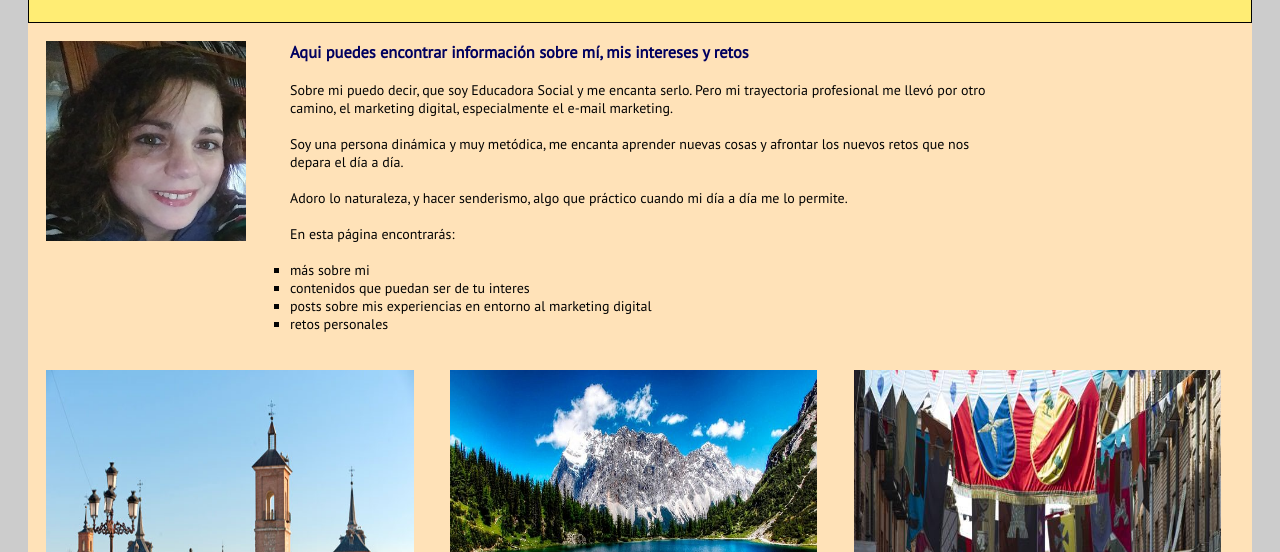
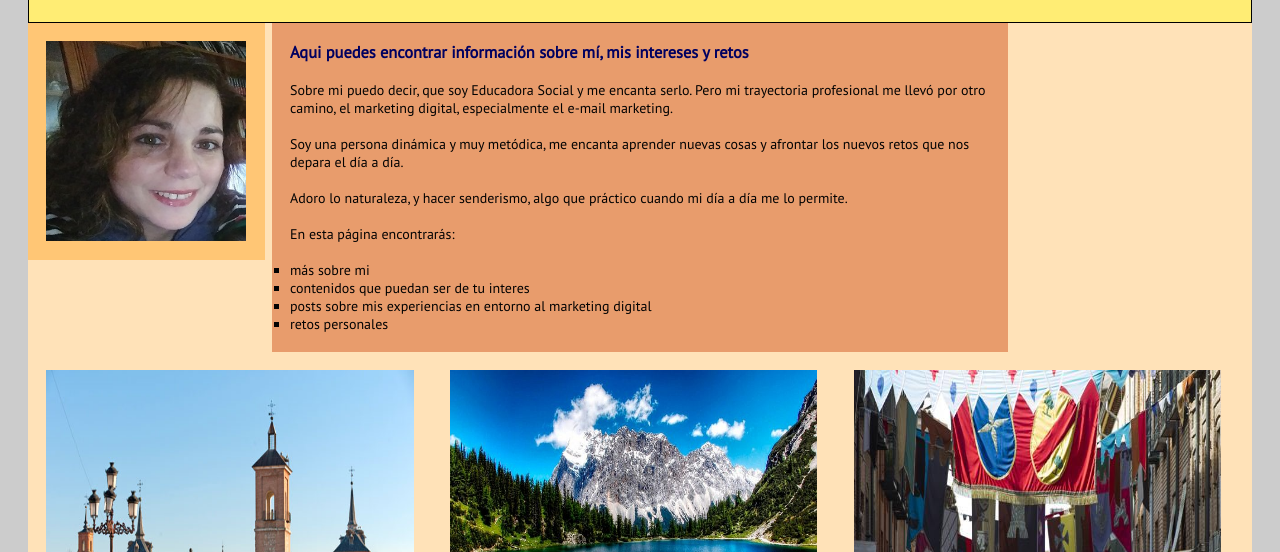
Before and after one commit to mangelesml/mangelesml.github.io, a plain HTML site: page unit_5/index.html in a window 1280 px wide. Shown: the part 653-1205 px from the top of the page. Drawn offline with Linux system fonts and the light colour scheme.

Commit message:
changes in color background

```diff
--- a/unit_5/css/style.css
+++ b/unit_5/css/style.css
@@ -30,6 +30,13 @@ header {
 
 div, section {
     background-color: #FFE2B8;
+}
+
+aside {
+    background-color: #FFC675;
+}
+
+article {background-color: #E89C6C
 }
 
 h1 {
--- a/unit_5/index.html
+++ b/unit_5/index.html
@@ -20,8 +20,8 @@
 	</header>
 
     <section class="description">
-		<div id="myimage"><img src="images/MAML.jpg" alt="Maria Angeles perfil" title="mangeles" width="200" height="200" align="left"><br><br><br></div>
-		<div id="descriptiontext">
+		<aside id="myimage"><img src="images/MAML.jpg" alt="Maria Angeles perfil" title="mangeles" width="200" height="200" align="left"><br><br><br></aside>
+		<article id="descriptiontext">
     		<h3>Aqui puedes encontrar información sobre mí, mis intereses y retos</h3><br>
    		 	<p>Sobre mi puedo decir, que soy Educadora Social y me encanta serlo. Pero mi trayectoria profesional me llevó por otro camino, el marketing digital, especialmente el e-mail marketing.<br><br>Soy una persona dinámica y muy metódica, me encanta aprender nuevas cosas y afrontar los nuevos retos que nos depara el día a día. <br> <br>Adoro lo naturaleza, y hacer senderismo, algo que práctico cuando mi día a día me lo permite. <br><br>
     		<p>En esta página encontrarás:<br> <br>
@@ -32,7 +32,7 @@
     		<li>retos personales</li>
     		</ul>
 			</p>
-		</div>
+		</article>
 	</section>
 	<section class="sections">
 			<menu>
```
